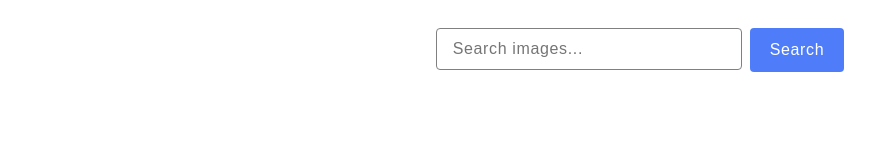
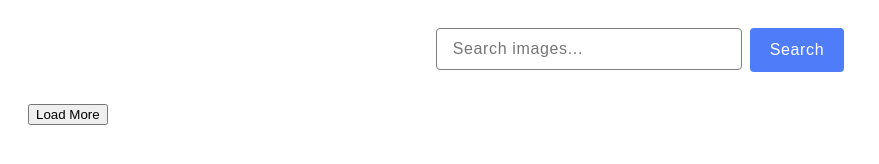
Before and after one commit to MoVa-ops/goit-js-hw-12, a plain HTML site: page index.html in a window 1280 px wide. Shown: the whole page, without its empty margins (0-879 px from the left). Drawn offline with Linux system fonts and the light colour scheme.

Commit message:
Deploying to gh-pages from @ MoVa-ops/goit-js-hw-12@e841f6108624cab05166bccdb4735d799170f515 🚀

```diff
--- a/index.html
+++ b/index.html
@@ -24,7 +24,7 @@
   <span class="loader hidden"></span>
 
   <ul class="gallery"></ul>
-
+  <button type="button" class="load-more">Load More</button>
 </body>
 
 </html>
```
